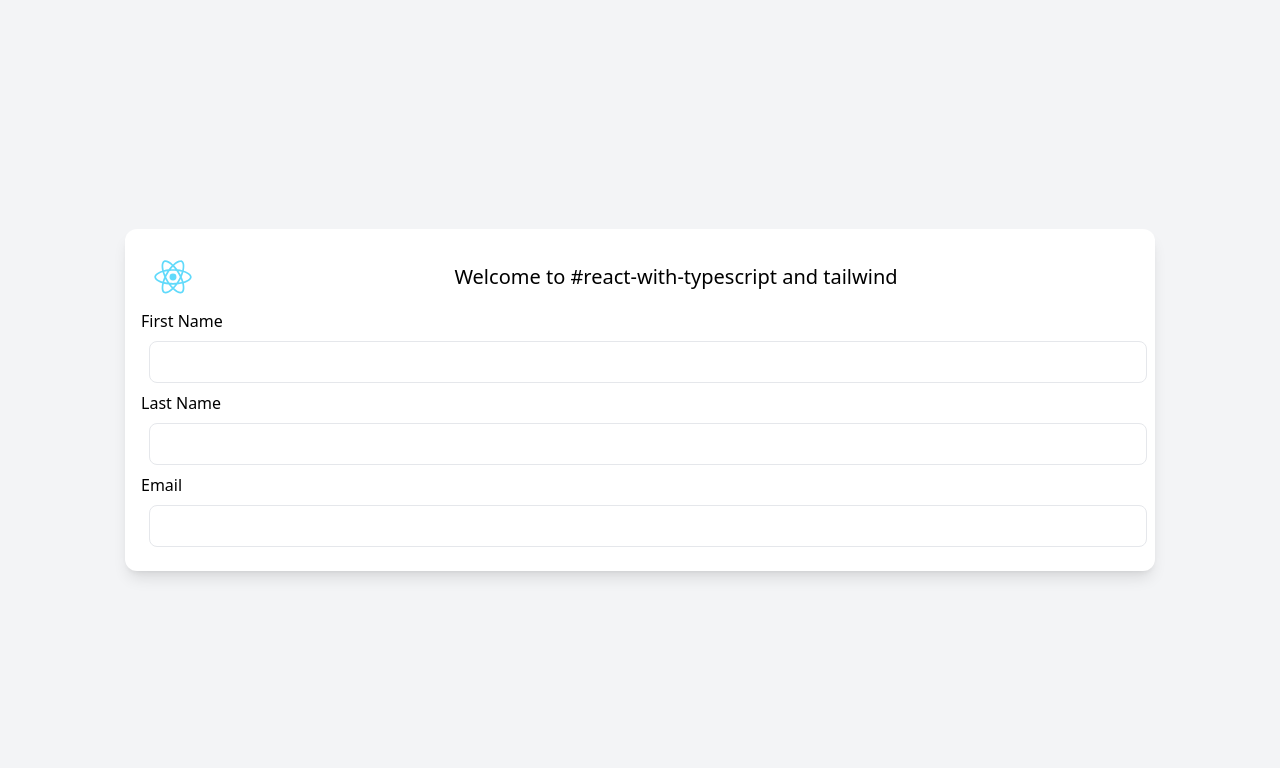
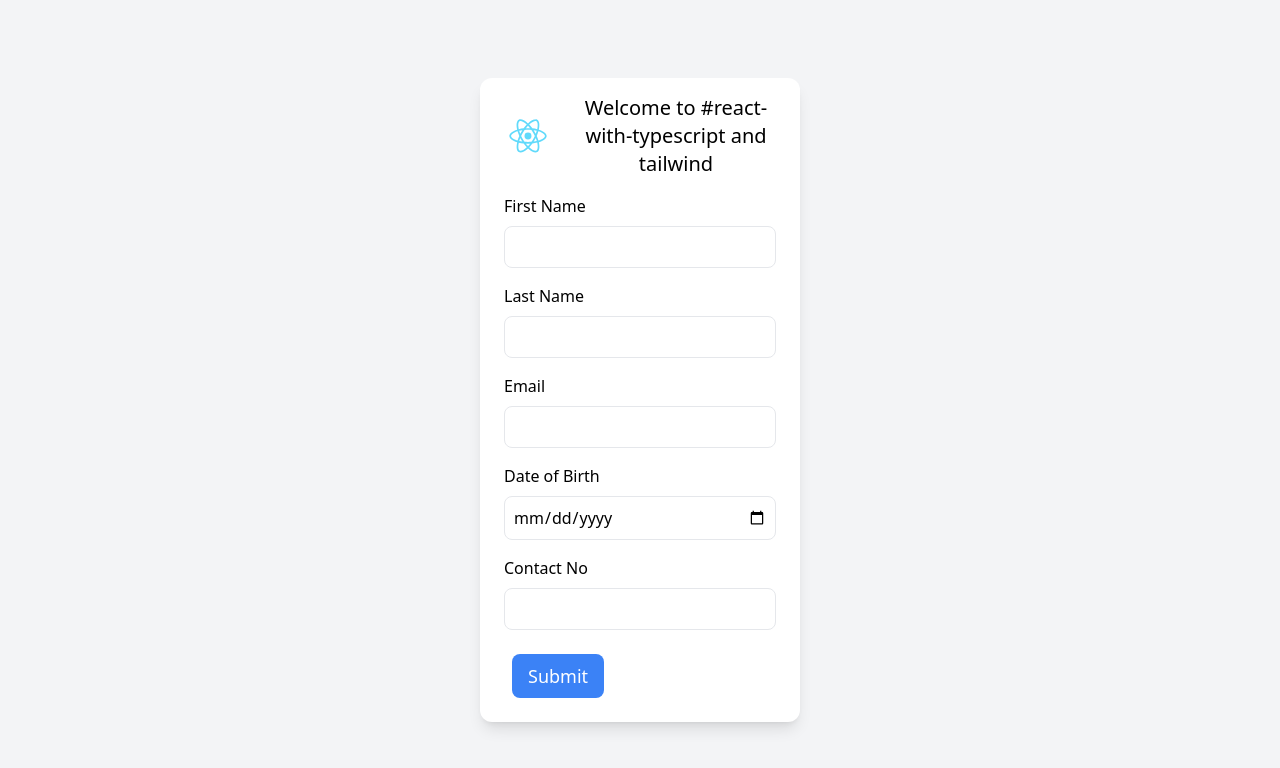
Before and after one commit to Susan-Khadka/wd301, a React (Create React App) app: page / in a window 1280 px wide. Shown: the top 768 px of the page. Built offline with nearby package versions, Linux system fonts and the light colour scheme.

Commit message:
Completed level 1 milestone

```diff
--- a/src/App.tsx
+++ b/src/App.tsx
@@ -2,19 +2,32 @@
 
 import AppContainer from "./AppContainer";
 import Header from "./Header";
-import React from "react";
+import React, { FormEvent } from "react";
 
 function App() {
   const formFields = [
-    { id: 1, label: "First Name" },
-    { id: 2, label: "Last Name" },
-    { id: 3, label: "Email" },
+    { id: 1, label: "First Name", type: "text" },
+    { id: 2, label: "Last Name", type: "text" },
+    { id: 3, label: "Email", type: "email" },
+    { id: 4, label: "Date of Birth", type: "date" },
+    { id: 5, label: "Contact No", type: "tel" },
   ];
+
+  const handleSubmit = (event: FormEvent) => {
+    event.preventDefault();
+    console.log("Form Submitted");
+  };
 
   return (
     <AppContainer>
-      <div className=" p-4 mx-auto bg-white shadow-lg rounded-xl">
+      <div className="w-1/4 p-4 mx-auto bg-white shadow-lg rounded-xl">
         <Header title="Welcome to #react-with-typescript and tailwind" />
+        <form
+          className="px-2 mt-4"
+          onSubmit={(event) => {
+            handleSubmit(event);
+          }}
+        >
           {formFields.map((fields) => {
             return (
               <React.Fragment key={fields.id}>
@@ -22,12 +35,21 @@ function App() {
                   {fields.label}
                 </label>
                 <input
-                className="border border-gray-200 rounded-lg p-2 m-2 w-full"
-                type="text"
+                  className="border border-gray-200 rounded-lg p-2 mt-2 mb-4 w-full"
+                  type={fields.type}
                 />
               </React.Fragment>
             );
           })}
+          <div>
+            <button
+              type="submit"
+              className="bg-blue-500 text-white rounded-lg px-4 py-2 m-2 text-lg"
+            >
+              Submit
+            </button>
+          </div>
+        </form>
       </div>
     </AppContainer>
   );
```
Lines whose indentation alone changed are shown as unchanged.
